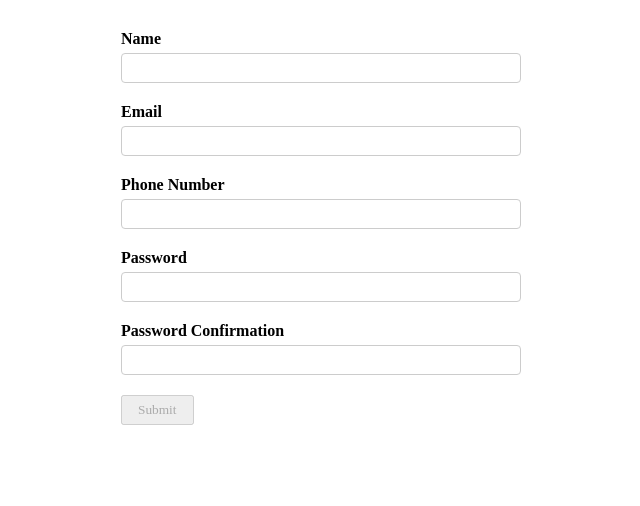
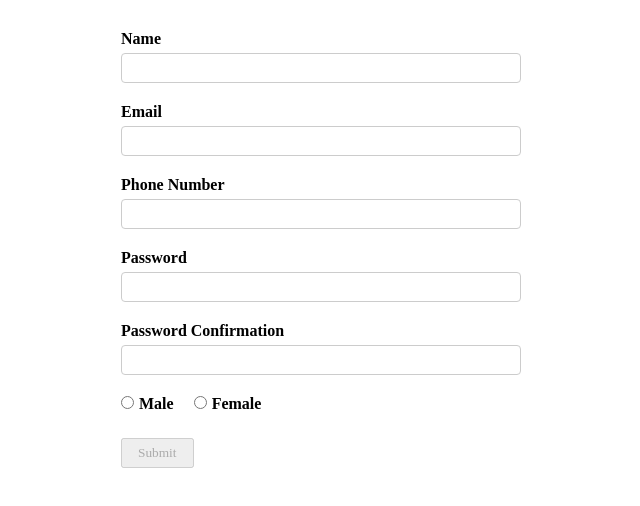
Before and after one commit to meisam-msr/formik, a React (Create React App) app: page / in a window 1280 px wide. Shown: the top 506 px of the page, without its empty margins (319-959 px from the left). Built offline with nearby package versions, Linux system fonts and the light colour scheme.

Commit message:
gender input added

```diff
--- a/src/components/SignUpForm.js
+++ b/src/components/SignUpForm.js
@@ -9,6 +9,7 @@ const SignUpform = () => {
       phoneNumber: "",
       password: "",
       passwordConfirm: "",
+      gender: "",
     },
     onSubmit: (values) => console.log(values),
     validationSchema: Yup.object({
@@ -31,31 +32,43 @@ const SignUpform = () => {
       passwordConfirm: Yup.string()
         .required("Password Confirmation is required")
         .oneOf([Yup.ref("password"), null], "Password must match"),
+      gender: Yup.string().required("Gender is required"),
     }),
     validateOnMount: true,
   });
-  console.log("form errors", formik.touched);
+  console.log("form errors", formik.values);
 
   return (
     <div>
       <form onSubmit={formik.handleSubmit}>
         <div className="formControl">
-          <label>Name</label>
-          <input type="text" {...formik.getFieldProps("name")} name="name" />
+          <label htmlFor="name">Name</label>
+          <input
+            id="name"
+            type="text"
+            {...formik.getFieldProps("name")}
+            name="name"
+          />
           {formik.errors.name && formik.touched.name && (
             <div className="error">{formik.errors.name}</div>
           )}
         </div>
         <div className="formControl">
-          <label>Email</label>
-          <input type="text" {...formik.getFieldProps("email")} name="email" />
+          <label htmlFor="email">Email</label>
+          <input
+            id="email"
+            type="text"
+            {...formik.getFieldProps("email")}
+            name="email"
+          />
           {formik.errors.email && formik.touched.email && (
             <div className="error">{formik.errors.email}</div>
           )}
         </div>
         <div className="formControl">
-          <label>Phone Number</label>
+          <label htmlFor="phoneNumber">Phone Number</label>
           <input
+            id="phoneNumber"
             type="text"
             {...formik.getFieldProps("phoneNumber")}
             name="phoneNumber"
@@ -65,8 +78,9 @@ const SignUpform = () => {
           )}
         </div>
         <div className="formControl">
-          <label>Password</label>
+          <label htmlFor="password">Password</label>
           <input
+            id="password"
             type="password"
             {...formik.getFieldProps("password")}
             name="password"
@@ -76,8 +90,9 @@ const SignUpform = () => {
           )}
         </div>
         <div className="formControl">
-          <label>Password Confirmation</label>
+          <label htmlFor="passwordConfirm">Password Confirmation</label>
           <input
+            id="passwordConfirm"
             type="password"
             {...formik.getFieldProps("passwordConfirm")}
             name="passwordConfirm"
@@ -85,6 +100,26 @@ const SignUpform = () => {
           {formik.errors.passwordConfirm && formik.touched.passwordConfirm && (
             <div className="error">{formik.errors.passwordConfirm}</div>
           )}
+        </div>
+        <div className="formControl">
+          <input
+            type="radio"
+            id="0"
+            name="gender"
+            value="0"
+            onChange={formik.handleChange}
+            checked={formik.values.gender === "0"}
+          />
+          <label htmlFor="0">Male</label>
+          <input
+            type="radio"
+            id="1"
+            name="gender"
+            value="1"
+            onChange={formik.handleChange}
+            checked={formik.values.gender === "1"}
+          />
+          <label htmlFor="1">Female</label>
         </div>
         <button type="submit" disabled={!formik.isValid}>
           Submit
```
